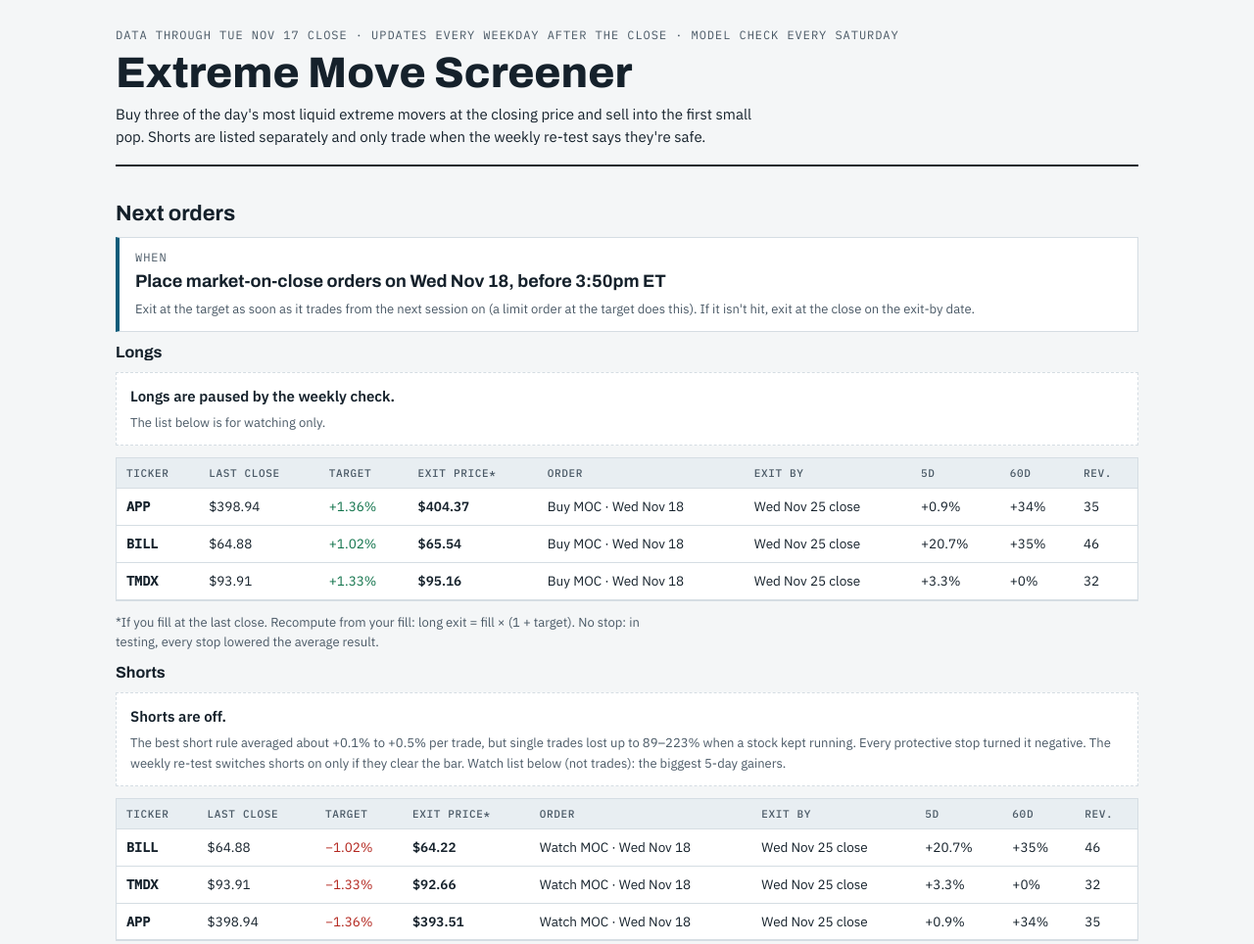
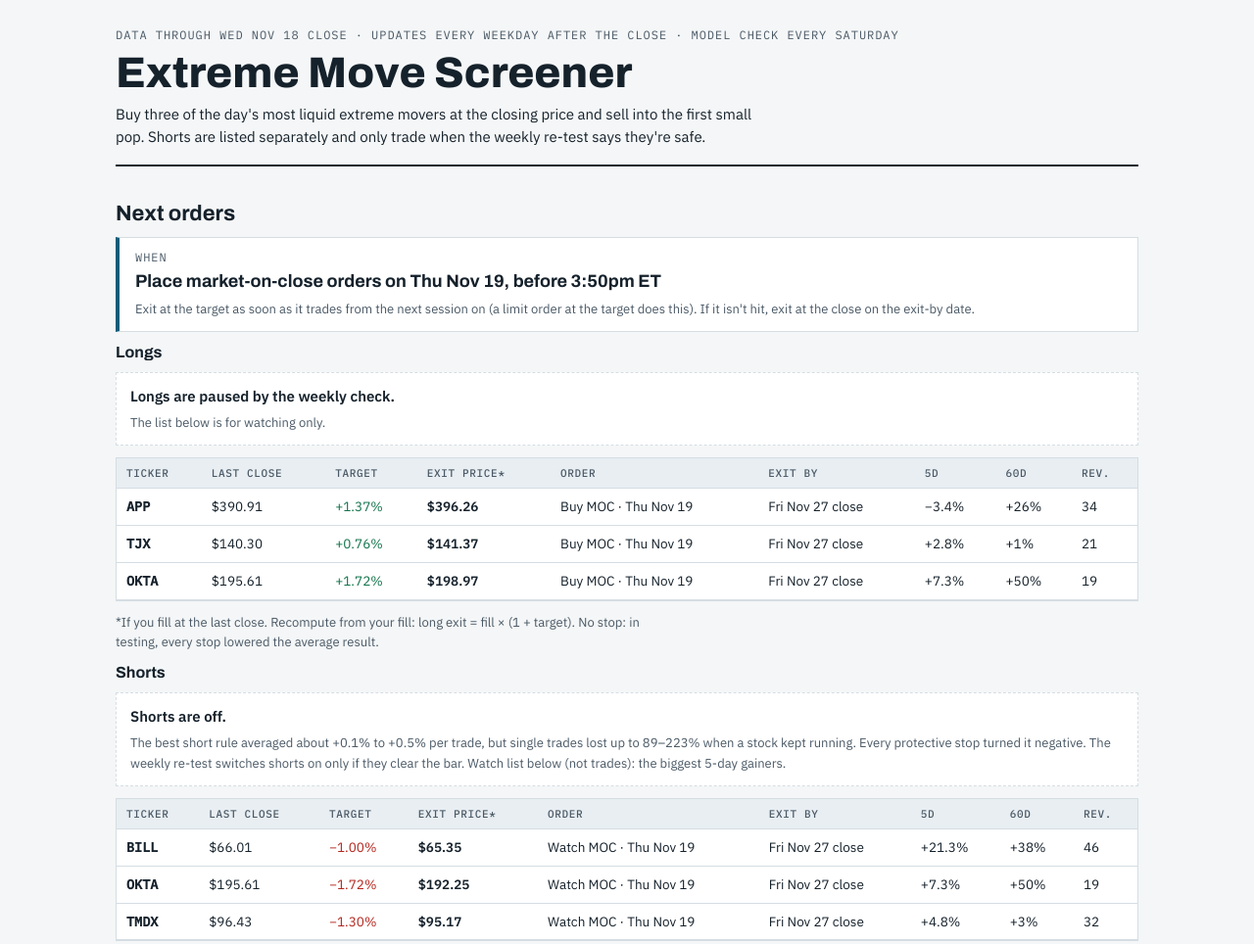
Before and after one commit to sujansannidhi/extreme-move-screener, a plain HTML site: page public/index.html in a window 1280 px wide. Shown: the top 964 px of the page at 98% size. Drawn offline with Linux system fonts and the light colour scheme.

Commit message:
Daily screen 2026-11-19

```diff
--- a/public/index.html
+++ b/public/index.html
@@ -31,20 +31,20 @@ tbody th{font-family:var(--mono)} .pos{color:var(--gain)} .neg{color:var(--loss)
 .tabs button[aria-pressed=true]{background:var(--ink);color:var(--paper)} .log{max-height:520px;overflow:auto}
 details summary{cursor:pointer;font-weight:600;margin:6px 0}
 </style></head><body><div class="wrap">
-<header><div class="eb">Data through Tue Nov 17 close · updates every weekday after the close · model check every Saturday</div>
+<header><div class="eb">Data through Wed Nov 18 close · updates every weekday after the close · model check every Saturday</div>
 <h1>Extreme Move Screener</h1>
 <p>Buy three of the day's most liquid extreme movers at the closing price and sell into the first small pop. Shorts are listed separately and only trade when the weekly re-test says they're safe.</p></header>
 
 <section><h2>Next orders</h2>
-<div class="when"><span class="eb">When</span><b>Place market-on-close orders on Wed Nov 18, before 3:50pm ET</b>
+<div class="when"><span class="eb">When</span><b>Place market-on-close orders on Thu Nov 19, before 3:50pm ET</b>
 <span class="note">Exit at the target as soon as it trades from the next session on (a limit order at the target does this). If it isn't hit, exit at the close on the exit-by date.</span></div>
 <h3>Longs</h3>
 <div class='off'><b>Longs are paused by the weekly check.</b><span class='note'>The list below is for watching only.</span></div>
-<div class="scroll"><table><thead><tr><th>Ticker</th><th>Last close</th><th>Target</th><th>Exit price*</th><th>Order</th><th>Exit by</th><th>5D</th><th>60D</th><th title='Reversal Score: higher means more pullback risk'>Rev.</th></tr></thead><tbody><tr><th>APP</th><td>$398.94</td><td class='pos'>+1.36%</td><td><b>$404.37</b></td><td>Buy MOC · Wed Nov 18</td><td>Wed Nov 25 close</td><td>+0.9%</td><td>+34%</td><td>35</td></tr><tr><th>BILL</th><td>$64.88</td><td class='pos'>+1.02%</td><td><b>$65.54</b></td><td>Buy MOC · Wed Nov 18</td><td>Wed Nov 25 close</td><td>+20.7%</td><td>+35%</td><td>46</td></tr><tr><th>TMDX</th><td>$93.91</td><td class='pos'>+1.33%</td><td><b>$95.16</b></td><td>Buy MOC · Wed Nov 18</td><td>Wed Nov 25 close</td><td>+3.3%</td><td>+0%</td><td>32</td></tr></tbody></table></div>
+<div class="scroll"><table><thead><tr><th>Ticker</th><th>Last close</th><th>Target</th><th>Exit price*</th><th>Order</th><th>Exit by</th><th>5D</th><th>60D</th><th title='Reversal Score: higher means more pullback risk'>Rev.</th></tr></thead><tbody><tr><th>APP</th><td>$390.91</td><td class='pos'>+1.37%</td><td><b>$396.26</b></td><td>Buy MOC · Thu Nov 19</td><td>Fri Nov 27 close</td><td>−3.4%</td><td>+26%</td><td>34</td></tr><tr><th>TJX</th><td>$140.30</td><td class='pos'>+0.76%</td><td><b>$141.37</b></td><td>Buy MOC · Thu Nov 19</td><td>Fri Nov 27 close</td><td>+2.8%</td><td>+1%</td><td>21</td></tr><tr><th>OKTA</th><td>$195.61</td><td class='pos'>+1.72%</td><td><b>$198.97</b></td><td>Buy MOC · Thu Nov 19</td><td>Fri Nov 27 close</td><td>+7.3%</td><td>+50%</td><td>19</td></tr></tbody></table></div>
 <p class="note">*If you fill at the last close. Recompute from your fill: long exit = fill × (1 + target). No stop: in testing, every stop lowered the average result.</p>
 <h3>Shorts</h3>
 <div class='off'><b>Shorts are off.</b><span class='note'>The best short rule averaged about +0.1% to +0.5% per trade, but single trades lost up to 89–223% when a stock kept running. Every protective stop turned it negative. The weekly re-test switches shorts on only if they clear the bar. Watch list below (not trades): the biggest 5-day gainers.</span></div>
-<div class="scroll"><table><thead><tr><th>Ticker</th><th>Last close</th><th>Target</th><th>Exit price*</th><th>Order</th><th>Exit by</th><th>5D</th><th>60D</th><th title='Reversal Score: higher means more pullback risk'>Rev.</th></tr></thead><tbody><tr><th>BILL</th><td>$64.88</td><td class='neg'>−1.02%</td><td><b>$64.22</b></td><td>Watch MOC · Wed Nov 18</td><td>Wed Nov 25 close</td><td>+20.7%</td><td>+35%</td><td>46</td></tr><tr><th>TMDX</th><td>$93.91</td><td class='neg'>−1.33%</td><td><b>$92.66</b></td><td>Watch MOC · Wed Nov 18</td><td>Wed Nov 25 close</td><td>+3.3%</td><td>+0%</td><td>32</td></tr><tr><th>APP</th><td>$398.94</td><td class='neg'>−1.36%</td><td><b>$393.51</b></td><td>Watch MOC · Wed Nov 18</td><td>Wed Nov 25 close</td><td>+0.9%</td><td>+34%</td><td>35</td></tr></tbody></table></div>
+<div class="scroll"><table><thead><tr><th>Ticker</th><th>Last close</th><th>Target</th><th>Exit price*</th><th>Order</th><th>Exit by</th><th>5D</th><th>60D</th><th title='Reversal Score: higher means more pullback risk'>Rev.</th></tr></thead><tbody><tr><th>BILL</th><td>$66.01</td><td class='neg'>−1.00%</td><td><b>$65.35</b></td><td>Watch MOC · Thu Nov 19</td><td>Fri Nov 27 close</td><td>+21.3%</td><td>+38%</td><td>46</td></tr><tr><th>OKTA</th><td>$195.61</td><td class='neg'>−1.72%</td><td><b>$192.25</b></td><td>Watch MOC · Thu Nov 19</td><td>Fri Nov 27 close</td><td>+7.3%</td><td>+50%</td><td>19</td></tr><tr><th>TMDX</th><td>$96.43</td><td class='neg'>−1.30%</td><td><b>$95.17</b></td><td>Watch MOC · Thu Nov 19</td><td>Fri Nov 27 close</td><td>+4.8%</td><td>+3%</td><td>32</td></tr></tbody></table></div>
 </section>
 
 <section><h2>Trade log</h2>
```
Also changed, not shown: out/plan_2026-11-18.csv (added, +7 -0 lines), 1 other file.
